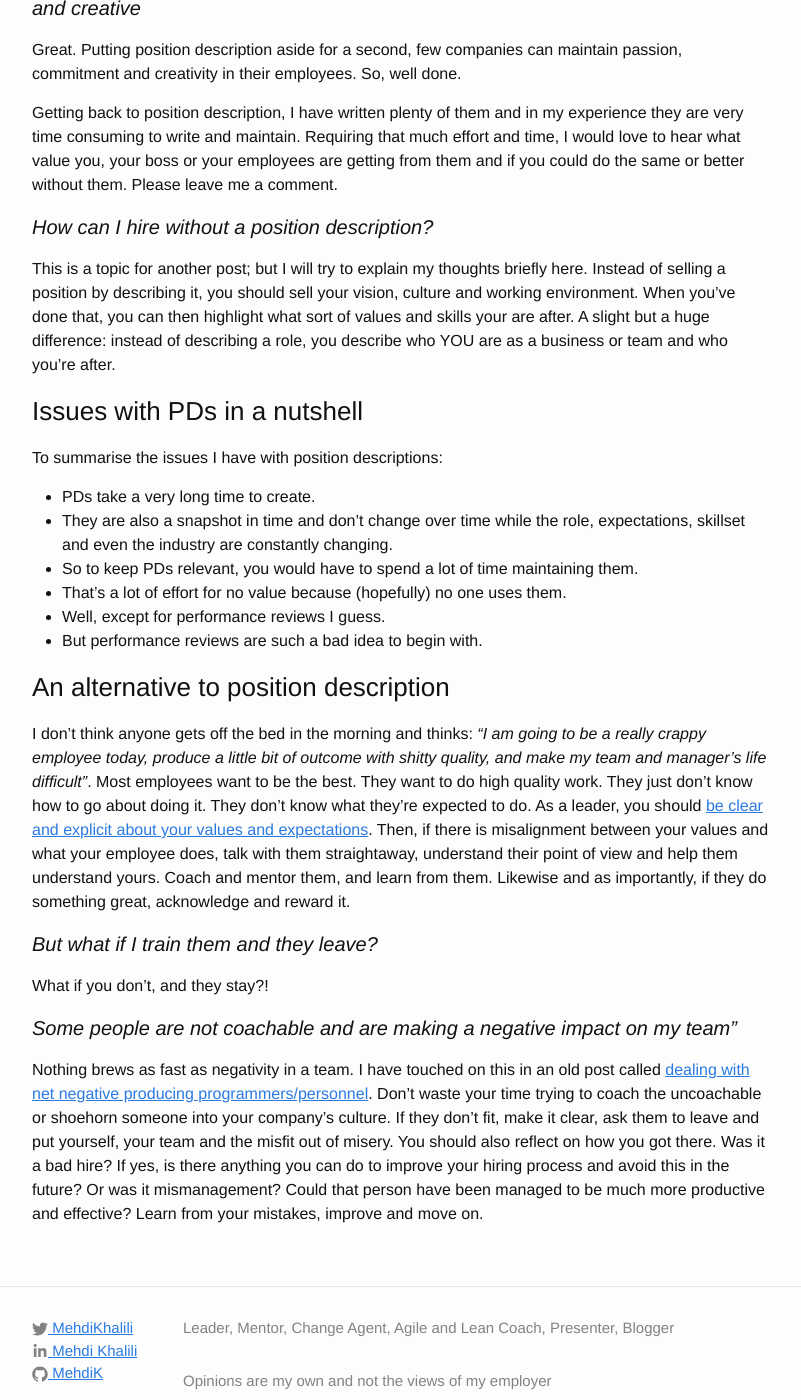
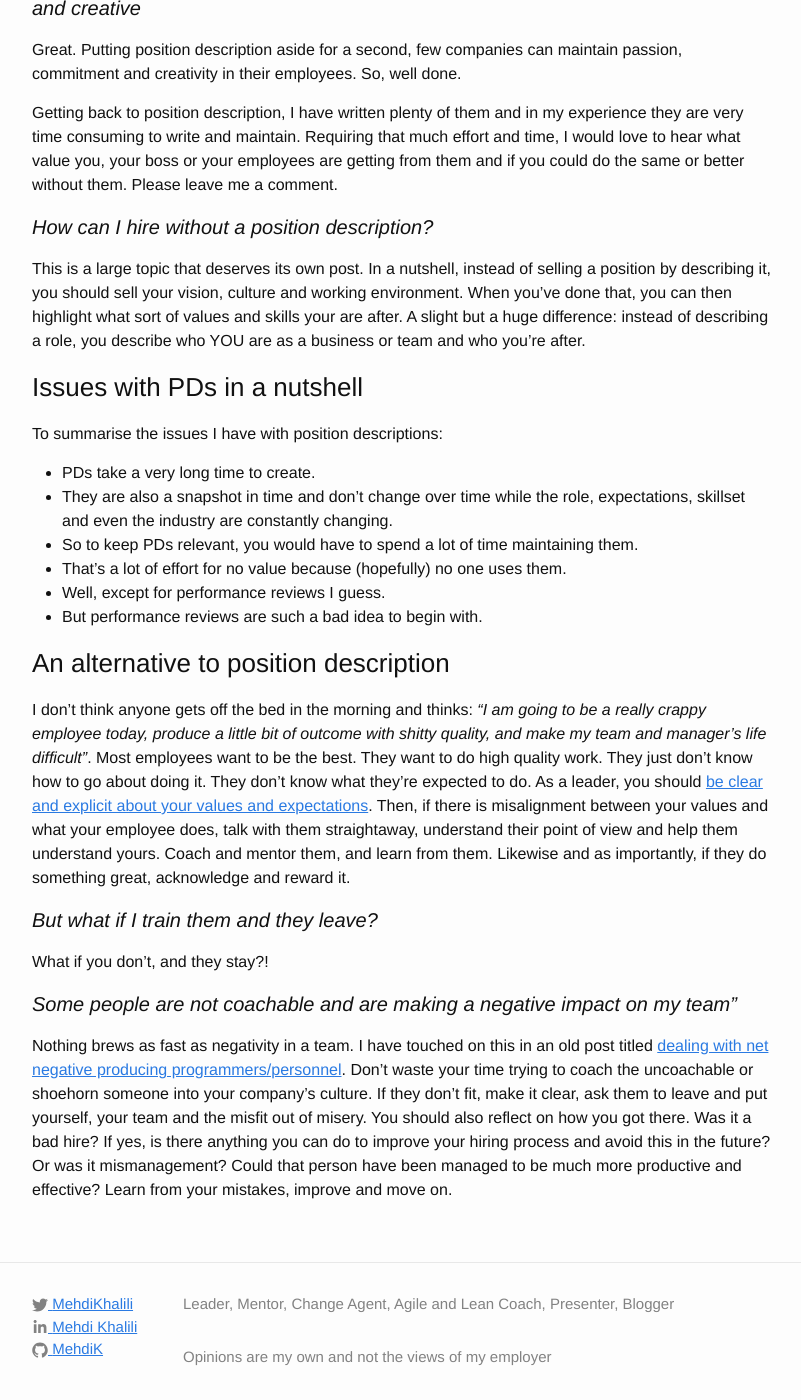
Before and after one commit to MehdiK/mehdik.github.io, a Jekyll site: the page built from _posts/2017-07-18-position-descriptions-are-harmful.md, in a window 1280 px wide and 1400 px high, scrolled down 1020 px. Shown: the whole window, without its empty margins (238-1039 px from the left). Built offline with Jekyll 4.4.1, drawn with Linux system fonts in a browser that asks for light colours; nearby versions of some CDN libraries; comment, search, counter and statistics services are not loaded.

Commit message:
minor edit on PD post

```diff
--- a/_posts/2017-07-18-position-descriptions-are-harmful.md
+++ b/_posts/2017-07-18-position-descriptions-are-harmful.md
@@ -32,7 +32,7 @@ Great. Putting position description aside for a second, few companies can mainta
 Getting back to position description, I have written plenty of them and in my experience they are very time consuming to write and maintain. Requiring that much effort and time, I would love to hear what value you, your boss or your employees are getting from them and if you could do the same or better without them. Please leave me a comment.
 
 #### *How can I hire without a position description?*
-This is a topic for another post; but I will try to explain my thoughts briefly here. Instead of selling a position by describing it, you should sell your vision, culture and working environment. When you've done that, you can then highlight what sort of values and skills your are after. A slight but a huge difference: instead of describing a role, you describe who YOU are as a business or team and who you're after.
+This is a large topic that deserves its own post. In a nutshell, instead of selling a position by describing it, you should sell your vision, culture and working environment. When you've done that, you can then highlight what sort of values and skills your are after. A slight but a huge difference: instead of describing a role, you describe who YOU are as a business or team and who you're after.
 
 ### Issues with PDs in a nutshell
 To summarise the issues I have with position descriptions:
@@ -51,4 +51,4 @@ I don't think anyone gets off the bed in the morning and thinks: *"I am going to
 What if you don't, and they stay?!
 
 #### *Some people are not coachable and are making a negative impact on my team"*
-Nothing brews as fast as negativity in a team. I have touched on this in an old post called [dealing with net negative producing programmers/personnel](/dealing-with-net-negative-producing-programmers). Don't waste your time trying to coach the uncoachable or shoehorn someone into your company's culture. If they don't fit, make it clear, ask them to leave and put yourself, your team and the misfit out of misery. You should also reflect on how you got there. Was it a bad hire? If yes, is there anything you can do to improve your hiring process and avoid this in the future? Or was it mismanagement? Could that person have been managed to be much more productive and effective? Learn from your mistakes, improve and move on.
+Nothing brews as fast as negativity in a team. I have touched on this in an old post titled [dealing with net negative producing programmers/personnel](/dealing-with-net-negative-producing-programmers). Don't waste your time trying to coach the uncoachable or shoehorn someone into your company's culture. If they don't fit, make it clear, ask them to leave and put yourself, your team and the misfit out of misery. You should also reflect on how you got there. Was it a bad hire? If yes, is there anything you can do to improve your hiring process and avoid this in the future? Or was it mismanagement? Could that person have been managed to be much more productive and effective? Learn from your mistakes, improve and move on.
```
